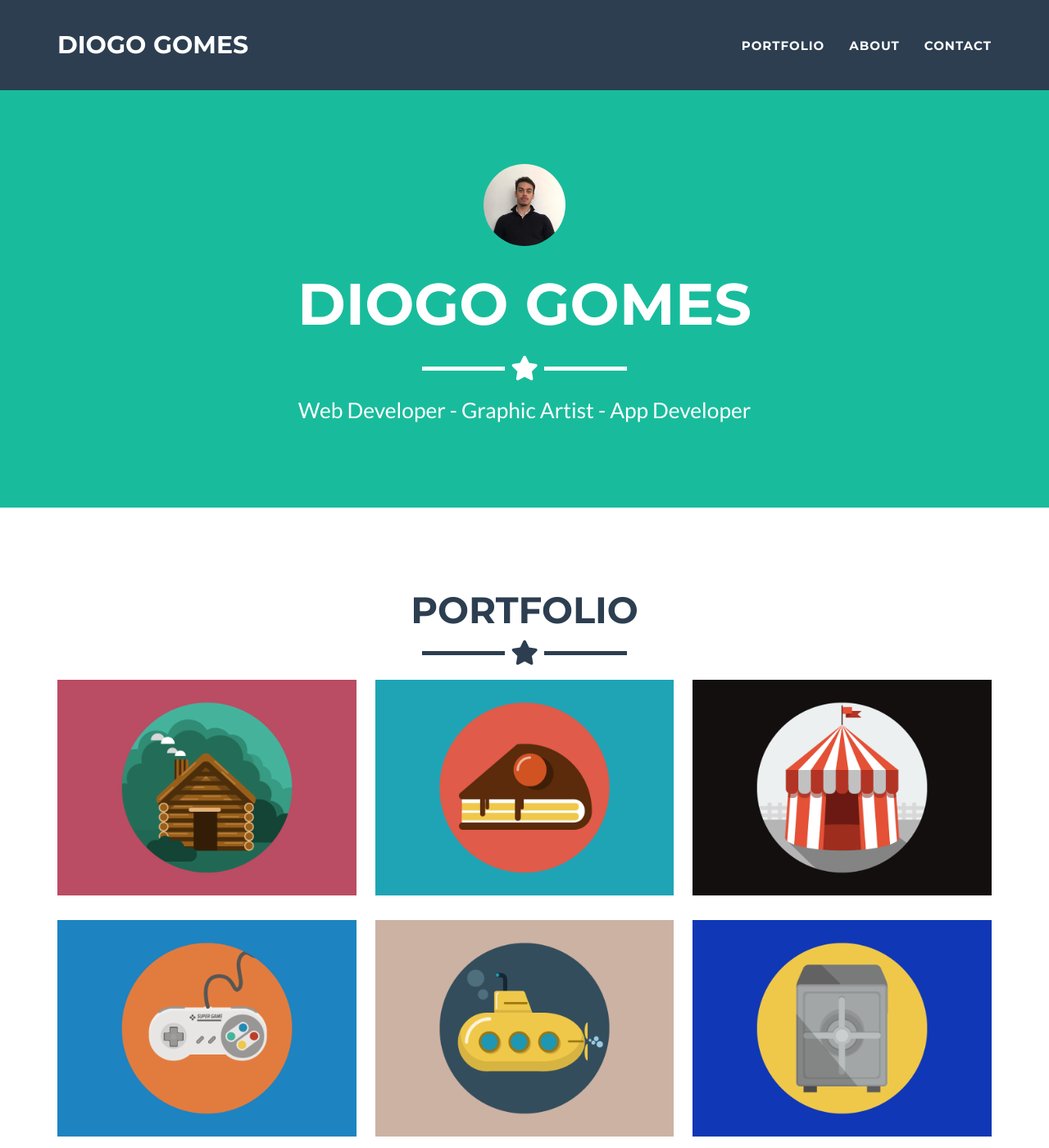
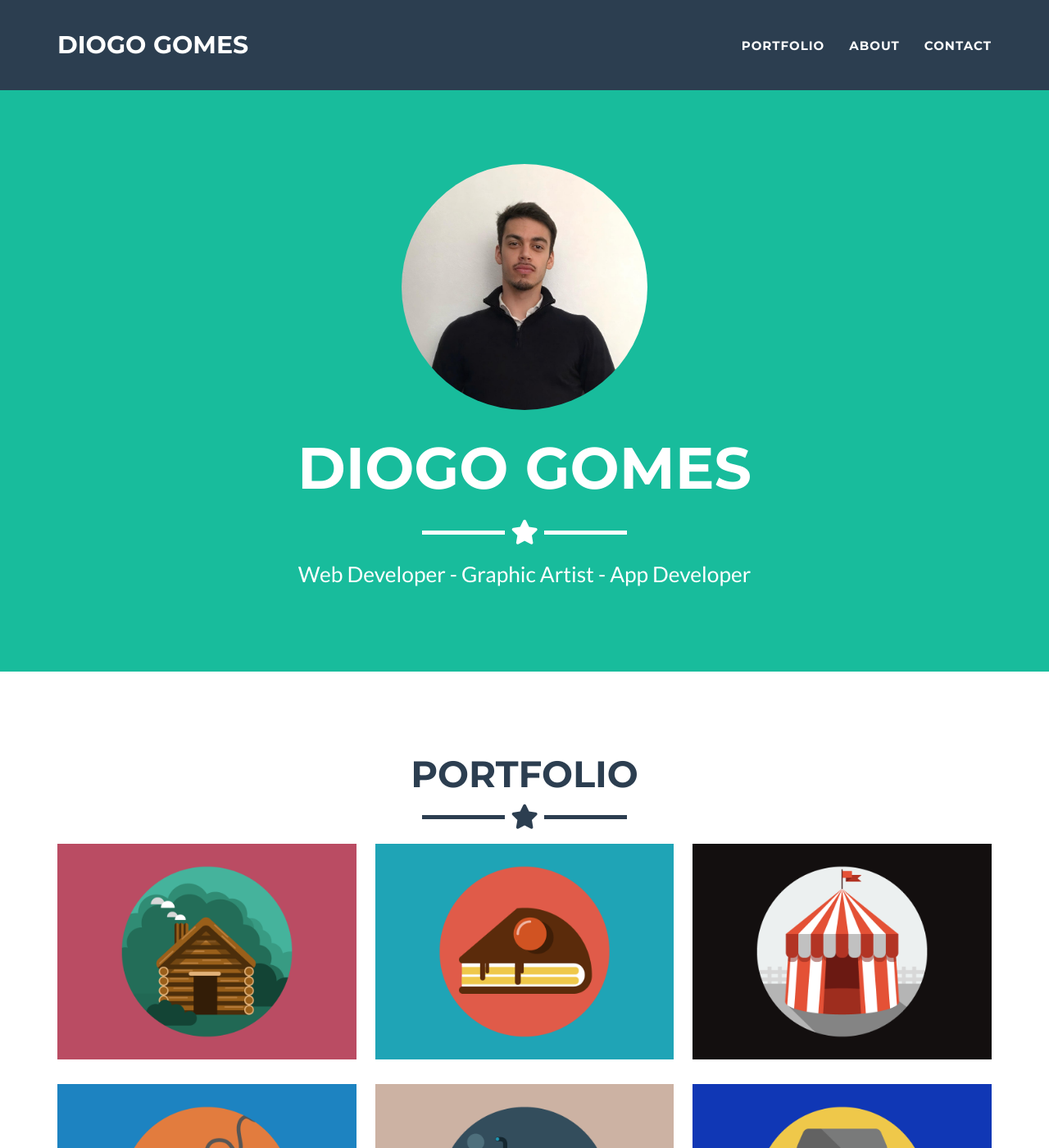
Before and after one commit to Diogoafg7/Diogoafg7.github.io, a Jekyll site: the page built from _posts/2014-07-18-project-1.markdown, in a window 1280 px wide and 1400 px high. Shown: the whole window at 82% size. Built offline with Jekyll 4.4.1, drawn with Linux system fonts in a browser that asks for light colours; some of the changed text lies outside the part shown.

Commit message:
image resized

```diff
--- a/_includes/about.html
+++ b/_includes/about.html
@@ -9,8 +9,7 @@
     </div>
     <div class="row">
       <div class="col-lg-6">
-        <p>Olá, eu sou o Diogo, estudante de engenharia informática na FEUP. Apaixonado por tecnologia e empreendedorismo, concilio os estudos com freelancing em marketing digital. Estou sempre pronto a contribuir para projetos inovadores!</p>
-      </div>
+        <p>Hello, I'm Diogo, a computer engineering student at FEUP. Passionate about technology and entrepreneurship, I combine my studies with freelancing in digital marketing. I'm always ready to contribute to innovative projects!</p>      </div>
       <div class="col-lg-6 text-center">
         <div class="footer-col">
           <h3>{{ site.footer.social }}</h3>
--- a/_includes/header.html
+++ b/_includes/header.html
@@ -3,8 +3,8 @@
   <style>
     /* Adiciona a classe 'rounded-img' para a moldura redonda */
     .rounded-img {
-      width: 100px; /* Altera o tamanho conforme necessário */
-      height: 100px; /* Altera o tamanho conforme necessário */
+      width: 300px; /* Altera o tamanho conforme necessário */
+      height: 300px; /* Altera o tamanho conforme necessário */
       border-radius: 50%; /* Torna a imagem redonda */
     }
   </style>
@@ -12,7 +12,6 @@
   <div class="container">
     <div class="row">
       <div class="col-lg-12">
-        <!-- Alterei o tamanho e adicionei a classe 'rounded-img' para a moldura redonda -->
         <img class="img-responsive rounded-img" src="img/profile.png" alt="profile-pic" />
         <div class="intro-text">
           <span class="name">{{ site.title }}</span>
```
